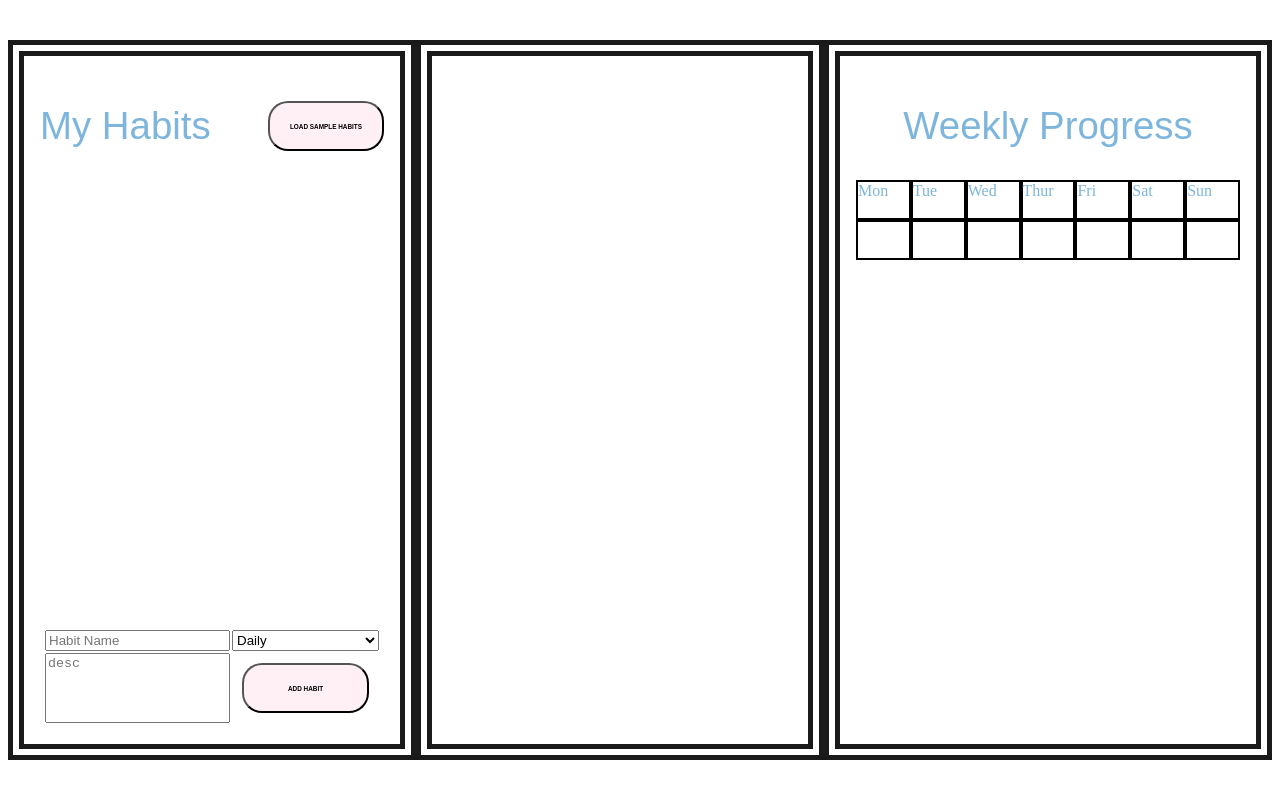
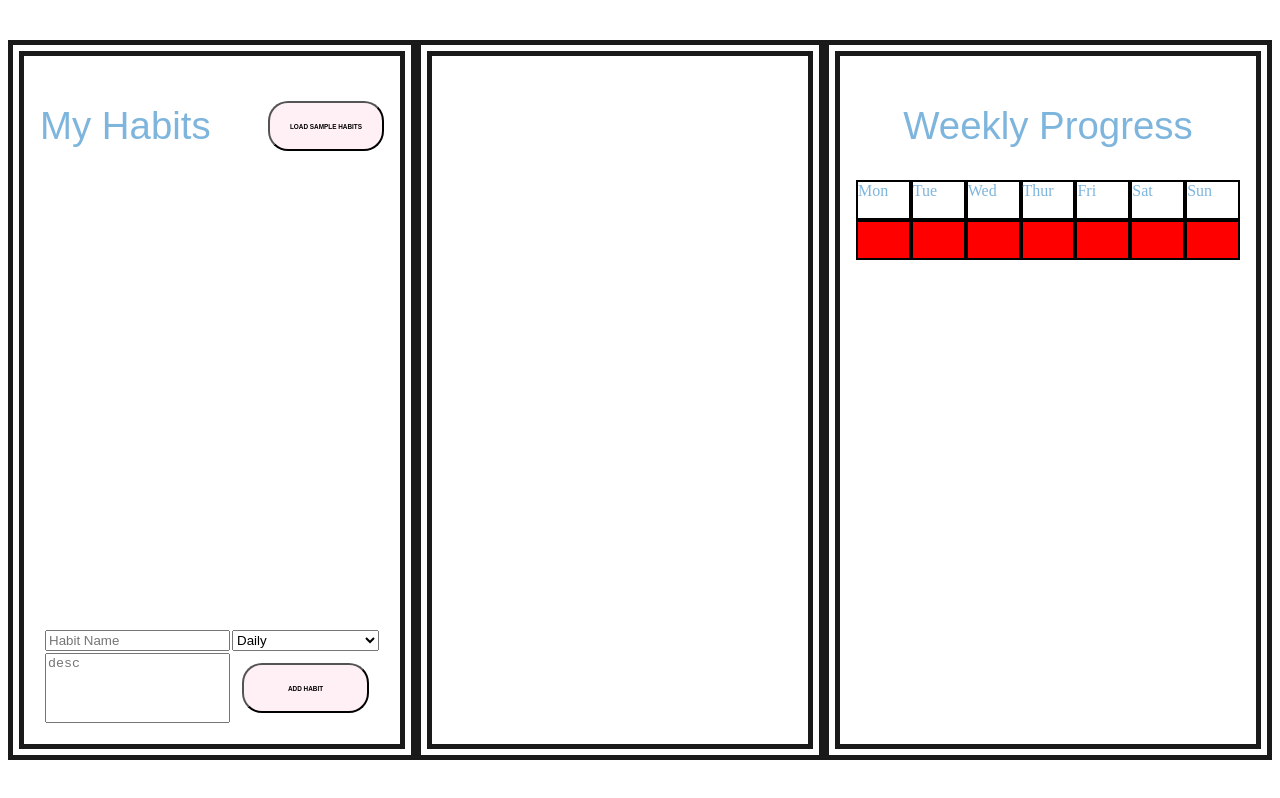
Before and after one commit to MatCre/Habit-Tracker, a React (Create React App) app in the folder habit-tracker/: page / in a window 1280 px wide. Built offline with nearby package versions, Linux system fonts and the light colour scheme.

Commit message:
stopped the mutation of the original state, the added value was being updated on both states, now only updates on the correct one

```diff
--- a/habit-tracker/src/Sass/Components/_weeklyTracker.scss
+++ b/habit-tracker/src/Sass/Components/_weeklyTracker.scss
@@ -9,3 +9,15 @@
 .week-prog-wrap > * {
     border: 2px solid black;
 }
+
+.day-track {
+    background-color: red;
+}
+
+.day-track-some {
+    background-color: yellow;
+}
+
+.day-track-all {
+    background-color: green;
+}
--- a/habit-tracker/src/components/App.js
+++ b/habit-tracker/src/components/App.js
@@ -13,20 +13,22 @@ class App extends React.Component {
         habits: {},
         habitStack: {}
     }
+    // console.log()
+    // if(this.state.habitStack.hasOwnProperty(key)) {
+    //     return
+    // }
 
+    //0.5 update the text of the button to say 'done'
     addToHabitStack = (key) => {
-        console.log()
-        if(this.state.habitStack.hasOwnProperty(key)) {
-            return
-        }
-        //0.5 update the text of the button to say 'done'
+        const keyPassedIn = key
+        const theHabitIWantToAddToTheStack = {...this.state.habits[keyPassedIn]}
+        console.log(theHabitIWantToAddToTheStack);
         //1. take a copy of the state
         const habitStack = {...this.state.habitStack};
-        //2 Use the key to reference the habits in state and set that to the habitStack same key
-        habitStack[key] = this.state.habits[key];
-        //2.5 Set the added value to true
+        habitStack[key] = theHabitIWantToAddToTheStack;
         habitStack[key].added = true;
-        //3 call setstate to update the habitStack  state object
+
+
         this.setState({ habitStack })
 
     };
@@ -63,7 +65,7 @@ class App extends React.Component {
                     {Object.keys(this.state.habitStack).map(key =>
                         <HabitCard
                         key={key}
-                        details={this.state.habits[key]}
+                        details={this.state.habitStack[key]}
                         index={key}
                         added={this.state.habitStack[key].added}
                         completeHabitInHabitStack={this.completeHabitInHabitStack}
--- a/habit-tracker/src/components/HabitCard.js
+++ b/habit-tracker/src/components/HabitCard.js
@@ -34,7 +34,7 @@ class HabitCard extends React.Component {
                         if(added === false) {
                             this.props.addToHabitStack(this.props.index,)
                         } else {
-                            this.props.completeHabitInHabitStack(this.props.index)
+                            // this.props.completeHabitInHabitStack(this.props.index)
                         }
                                     }
                             }
--- a/habit-tracker/src/components/WeeklyTracker.js
+++ b/habit-tracker/src/components/WeeklyTracker.js
@@ -14,13 +14,13 @@ class WeeklyTracker extends React.Component {
                         <div className="friday">Fri</div>
                         <div className="saturday">Sat</div>
                         <div className="sunday">Sun</div>
-                        <div id="day1" className="day-track-mon"></div>
-                        <div id="day2" className="day-track-tue"></div>
-                        <div id="day3" className="day-track-wed"></div>
-                        <div id="day4" className="day-track-thur"></div>
-                        <div id="day5" className="day-track-fri"></div>
-                        <div id="day6" className="day-track-sat"></div>
-                        <div id="day7" className="day-track-sun"></div>
+                        <div id="day1" className="day-track"></div>
+                        <div id="day2" className="day-track"></div>
+                        <div id="day3" className="day-track"></div>
+                        <div id="day4" className="day-track"></div>
+                        <div id="day5" className="day-track"></div>
+                        <div id="day6" className="day-track"></div>
+                        <div id="day7" className="day-track"></div>
                 </div>
             </div>
         )
```
